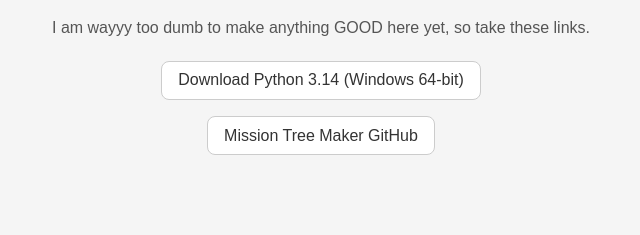
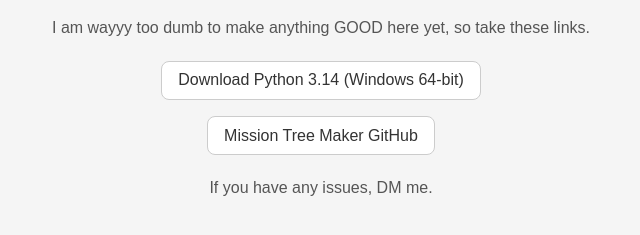
Before and after one commit to Clenner/mission-tree-maker, a plain HTML site: page index.html in a window 1280 px wide. Shown: the part 101-336 px from the top of the page, without its empty margins (319-959 px from the left). Drawn offline with Linux system fonts and the light colour scheme.

Commit message:
Add contact information to index.html

```diff
--- a/index.html
+++ b/index.html
@@ -46,5 +46,6 @@
   <a href="https://github.com/Clenner/mission-tree-maker">
     Mission Tree Maker GitHub
   </a>
+  <p>If you have any issues, DM me.</p>
 </body>
 </html>
```
